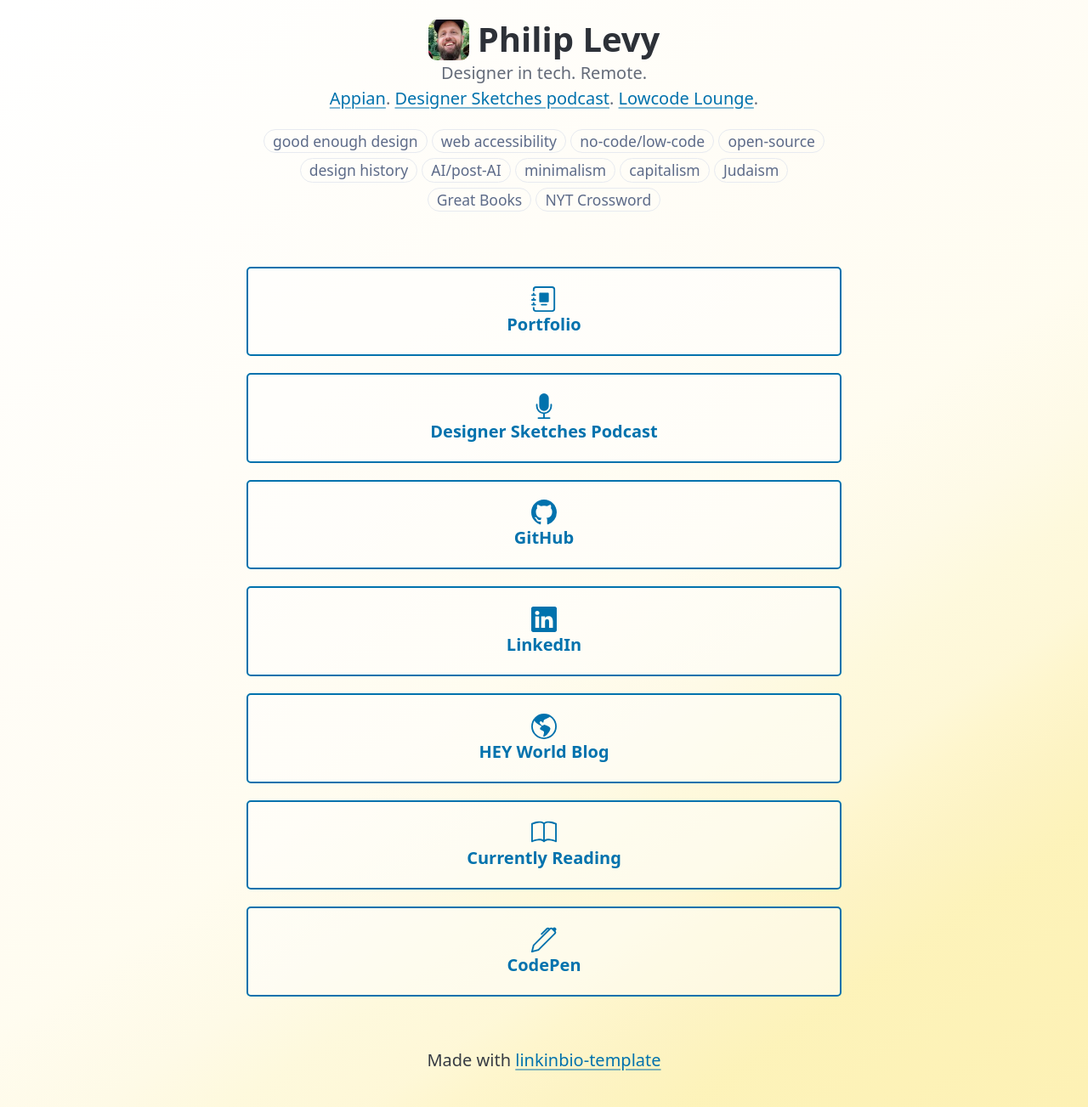
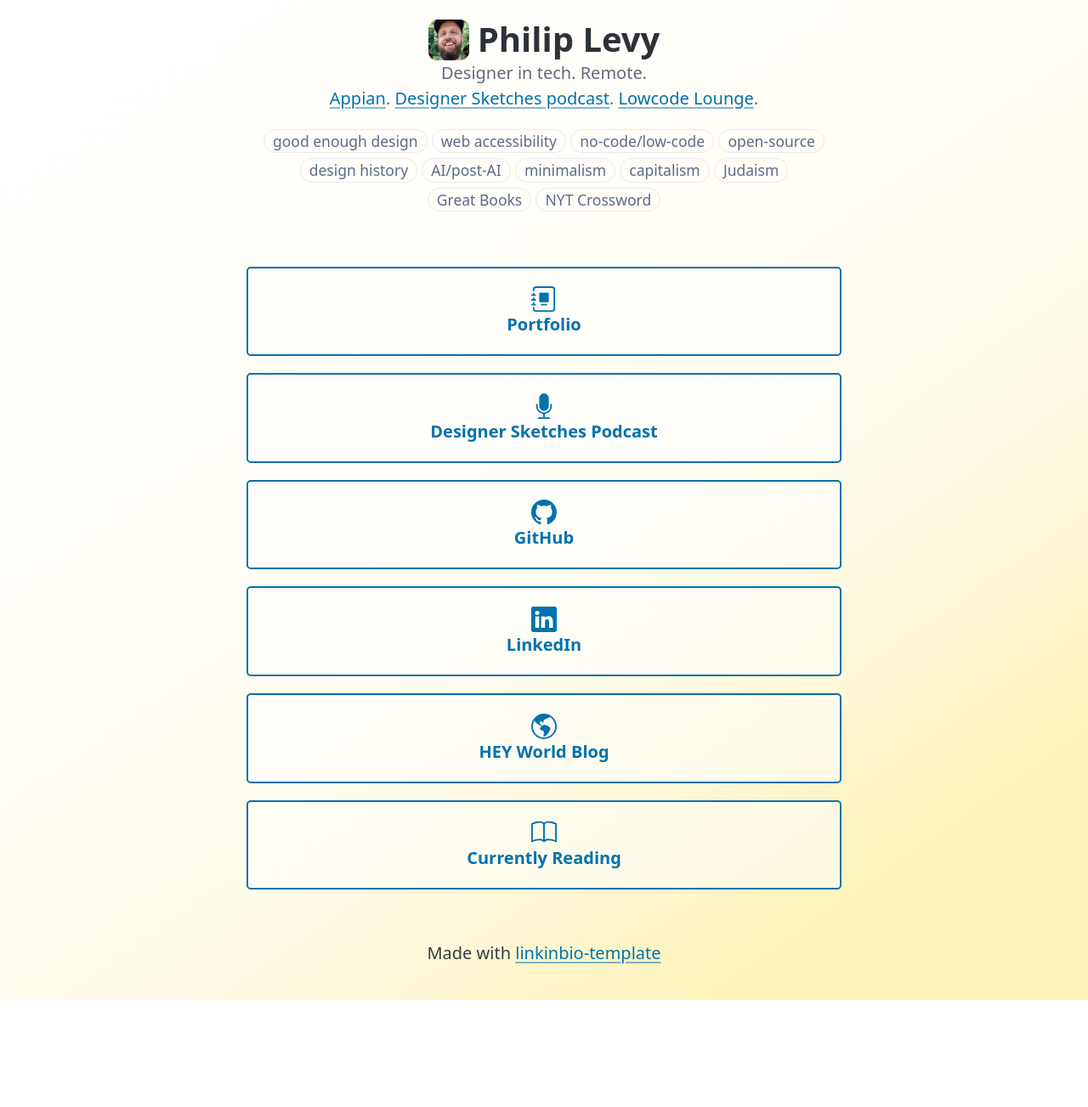
Before and after one commit to pglevy/linkinbio, a Jekyll site: the page built from index.md, in a window 1280 px wide. Shown: the whole page at 85% size. Built offline with Jekyll 4.4.1, drawn with Linux system fonts in a browser that asks for light colours; our own code applies the rules of GitHub Pages for plain Markdown files; after the commit the page ends 1177 px from its top, so only the background shows below that.

Commit message:
remove codepen

```diff
--- a/_data/links.yml
+++ b/_data/links.yml
@@ -16,6 +16,3 @@
 - text: Currently Reading
   url: https://www.goodreads.com/review/list/63243865?shelf=currently-reading
   icon: book
-- text: CodePen
-  url: https://codepen.io/pglevy
-  icon: pen
```
